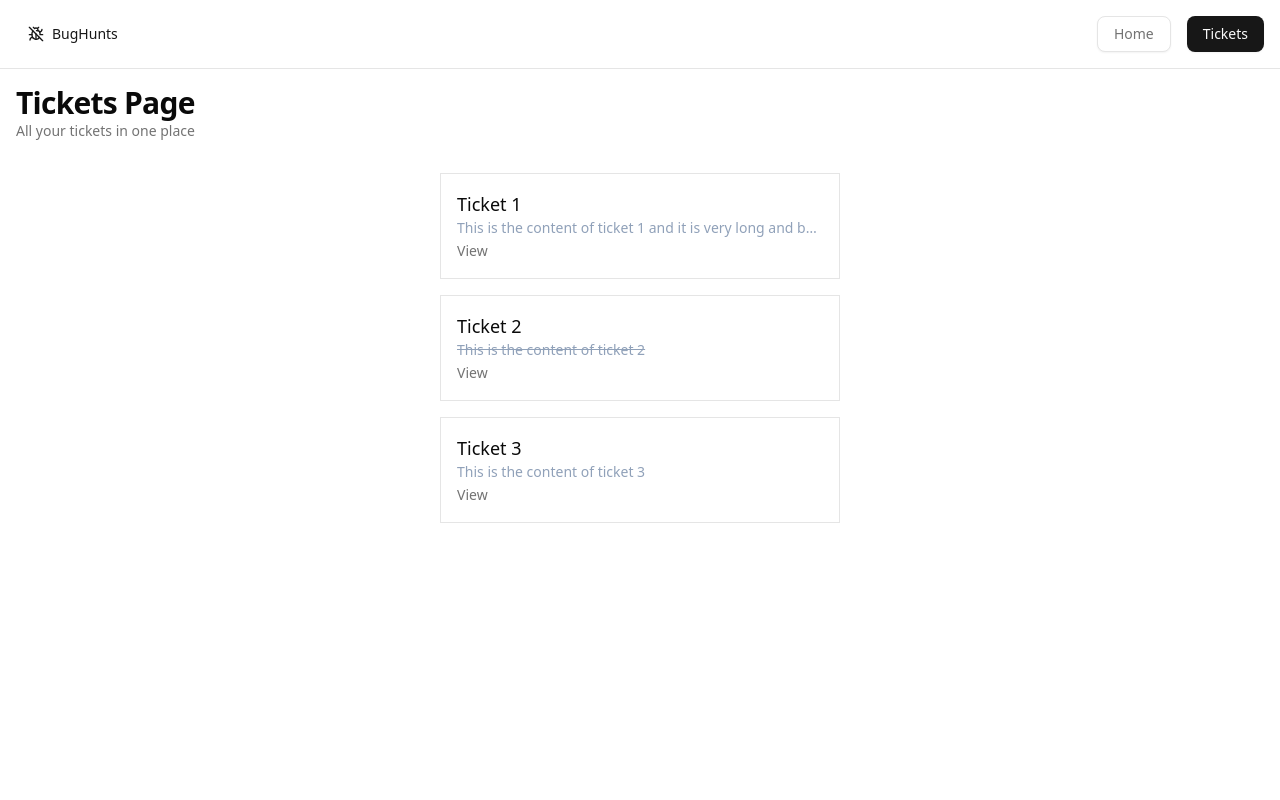
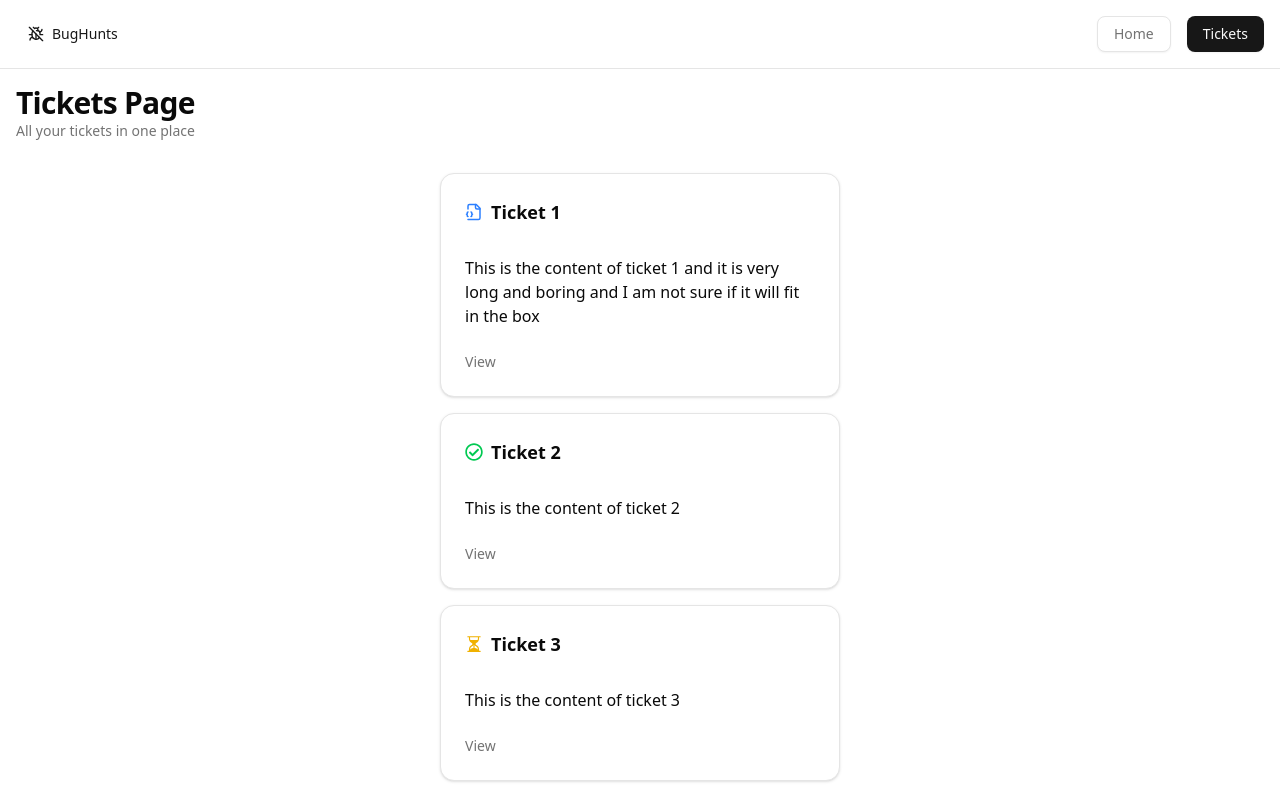
Before and after one commit to femmor/bug-hunt, a Next.js app: page /tickets in a window 1280 px wide. Built offline with nearby package versions, Linux system fonts and the light colour scheme.

Commit message:
chore: replace cards with shadcn card

```diff
--- a/src/app/tickets/[ticketId]/page.tsx
+++ b/src/app/tickets/[ticketId]/page.tsx
@@ -1,31 +1,10 @@
 import { initialTickets } from "@/data";
-import { FaRegCheckCircle } from "react-icons/fa";
-import { BsHourglassSplit } from "react-icons/bs";
-import { LuFileJson2 } from "react-icons/lu";
 
 interface TicketProps {
   params: {
     ticketId: Promise<string>;
   };
 }
-
-const TICKET_ICONS = {
-  OPEN: (
-    <div className="text-blue-500 flex gap-1 items-center">
-      <LuFileJson2 /> <span className="text-xs">OPEN</span>
-    </div>
-  ),
-  CLOSED: (
-    <div className="text-green-500 flex gap-1 items-center">
-      <FaRegCheckCircle /> <span className="text-xs">CLOSED</span>
-    </div>
-  ),
-  "IN PROGRESS": (
-    <div className="text-yellow-500 flex gap-1 items-center">
-      <BsHourglassSplit /> <span className="text-xs">IN PROGRESS</span>
-    </div>
-  ),
-};
 
 const Ticket = async ({ params }: TicketProps) => {
   const ticketId = await params.ticketId;
@@ -41,7 +20,6 @@ const Ticket = async ({ params }: TicketProps) => {
 
   return (
     <div>
-      <div>{TICKET_ICONS[ticket.status]}</div>
       <h2 className="text-lg">{ticket?.title}</h2>
       <p className="text-sm">{ticket?.content}</p>
     </div>
--- a/src/app/tickets/page.tsx
+++ b/src/app/tickets/page.tsx
@@ -1,8 +1,34 @@
 import { initialTickets } from "@/data";
 import { ticketsPath } from "@/paths";
 import Link from "next/link";
+import {
+  Card,
+  CardContent,
+  CardFooter,
+  CardHeader,
+  CardTitle,
+} from "@/components/ui/card";
+import { LuFileJson2 } from "react-icons/lu";
+import { FaRegCheckCircle } from "react-icons/fa";
+import { BsHourglassSplit } from "react-icons/bs";
 
-import clsx from "clsx";
+const TICKET_ICONS = {
+  OPEN: (
+    <div className="text-blue-500">
+      <LuFileJson2 title="open" />
+    </div>
+  ),
+  CLOSED: (
+    <div className="text-green-500">
+      <FaRegCheckCircle title="closed" />
+    </div>
+  ),
+  "IN PROGRESS": (
+    <div className="text-yellow-500">
+      <BsHourglassSplit title="in progress" />
+    </div>
+  ),
+};
 
 const Tickets = () => {
   return (
@@ -15,22 +41,26 @@ const Tickets = () => {
       </div>
       <div className="flex flex-1 flex-col items-center gap-y-4 animate-fade-in-from-top">
         {initialTickets.map((ticket) => (
-          <div key={ticket.id} className="border p-4 w-full max-w-[400px]">
-            <h2 className="text-lg">{ticket.title}</h2>
-            <p
-              className={clsx("text-sm text-slate-400 truncate", {
-                "line-through": ticket.status === "CLOSED",
-              })}
-            >
-              {ticket.content}
-            </p>
+          <Card key={ticket.id} className="w-full max-w-[400px]">
+            <CardHeader>
+              <CardTitle className="text-lg">
+                <span className="flex items-center gap-x-2">
+                  {TICKET_ICONS[ticket.status]} {ticket.title}
+                </span>
+              </CardTitle>
+            </CardHeader>
+            <CardContent>
+              <span className="line-clamp-3">{ticket.content}</span>
+            </CardContent>
+            <CardFooter>
               <Link
                 href={`${ticketsPath}/${ticket.id}`}
                 className="text-sm font-medium text-muted-foreground hover:text-primary cursor-pointer hover:underline"
               >
                 View
               </Link>
-          </div>
+            </CardFooter>
+          </Card>
         ))}
       </div>
     </div>
--- /dev/null
+++ b/src/components/ui/card.tsx
@@ -0,0 +1,92 @@
+import * as React from "react";
+
+import { cn } from "@/lib/utils";
+
+function Card({ className, ...props }: React.ComponentProps<"div">) {
+  return (
+    <div
+      data-slot="card"
+      className={cn(
+        "bg-card text-card-foreground flex flex-col gap-6 rounded-xl border py-6 shadow-sm",
+        className,
+      )}
+      {...props}
+    />
+  );
+}
+
+function CardHeader({ className, ...props }: React.ComponentProps<"div">) {
+  return (
+    <div
+      data-slot="card-header"
+      className={cn(
+        "@container/card-header grid auto-rows-min grid-rows-[auto_auto] items-start gap-1.5 px-6 has-data-[slot=card-action]:grid-cols-[1fr_auto] [.border-b]:pb-6",
+        className,
+      )}
+      {...props}
+    />
+  );
+}
+
+function CardTitle({ className, ...props }: React.ComponentProps<"div">) {
+  return (
+    <div
+      data-slot="card-title"
+      className={cn("leading-none font-semibold", className)}
+      {...props}
+    />
+  );
+}
+
+function CardDescription({ className, ...props }: React.ComponentProps<"div">) {
+  return (
+    <div
+      data-slot="card-description"
+      className={cn("text-muted-foreground text-sm", className)}
+      {...props}
+    />
+  );
+}
+
+function CardAction({ className, ...props }: React.ComponentProps<"div">) {
+  return (
+    <div
+      data-slot="card-action"
+      className={cn(
+        "col-start-2 row-span-2 row-start-1 self-start justify-self-end",
+        className,
+      )}
+      {...props}
+    />
+  );
+}
+
+function CardContent({ className, ...props }: React.ComponentProps<"div">) {
+  return (
+    <div
+      data-slot="card-content"
+      className={cn("px-6", className)}
+      {...props}
+    />
+  );
+}
+
+function CardFooter({ className, ...props }: React.ComponentProps<"div">) {
+  return (
+    <div
+      data-slot="card-footer"
+      className={cn("flex items-center px-6 [.border-t]:pt-6", className)}
+      {...props}
+    />
+  );
+}
+
+export {
+  Card,
+  CardHeader,
+  CardFooter,
+  CardTitle,
+  CardAction,
+  CardDescription,
+  CardContent,
+};
```
Lines whose indentation alone changed are shown as unchanged.
